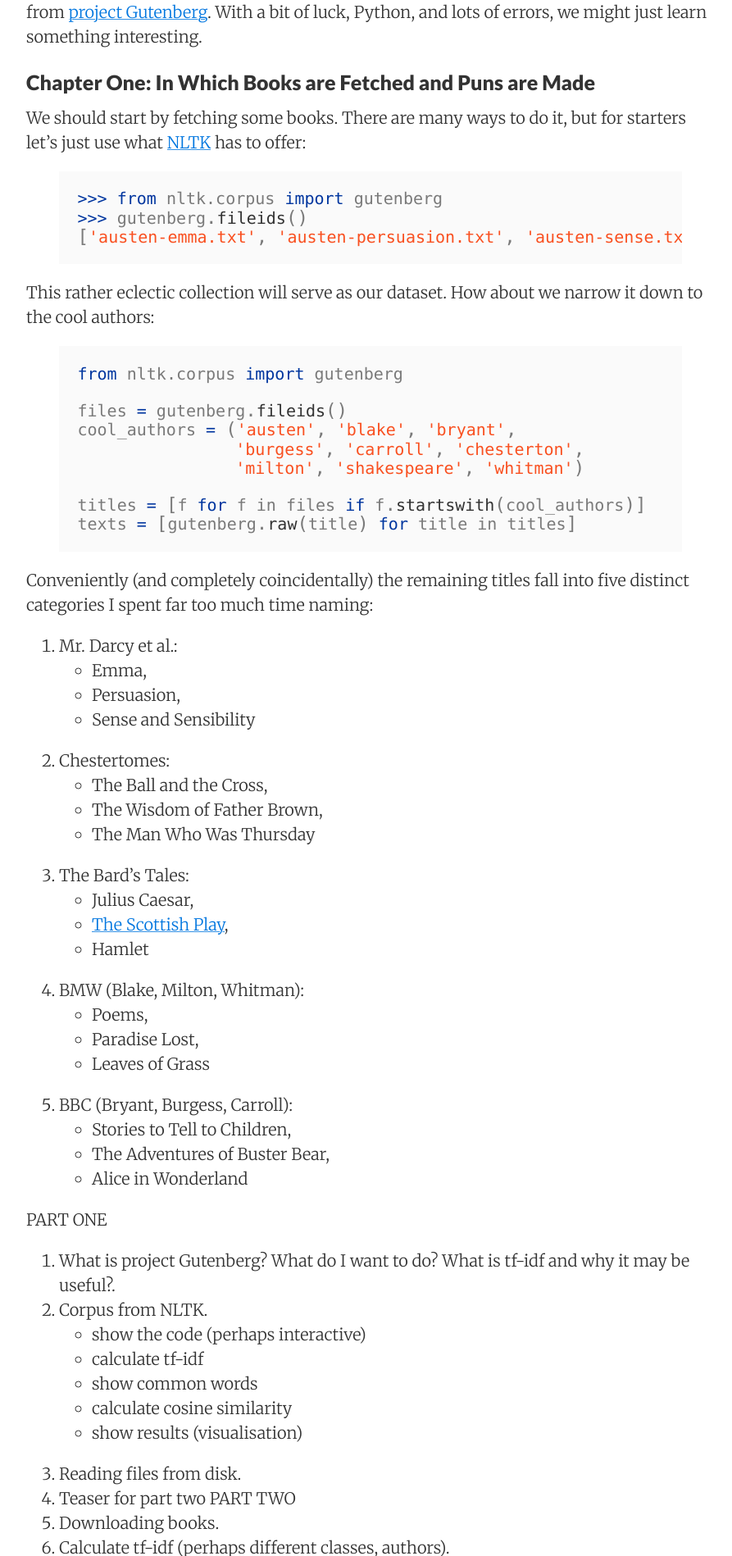
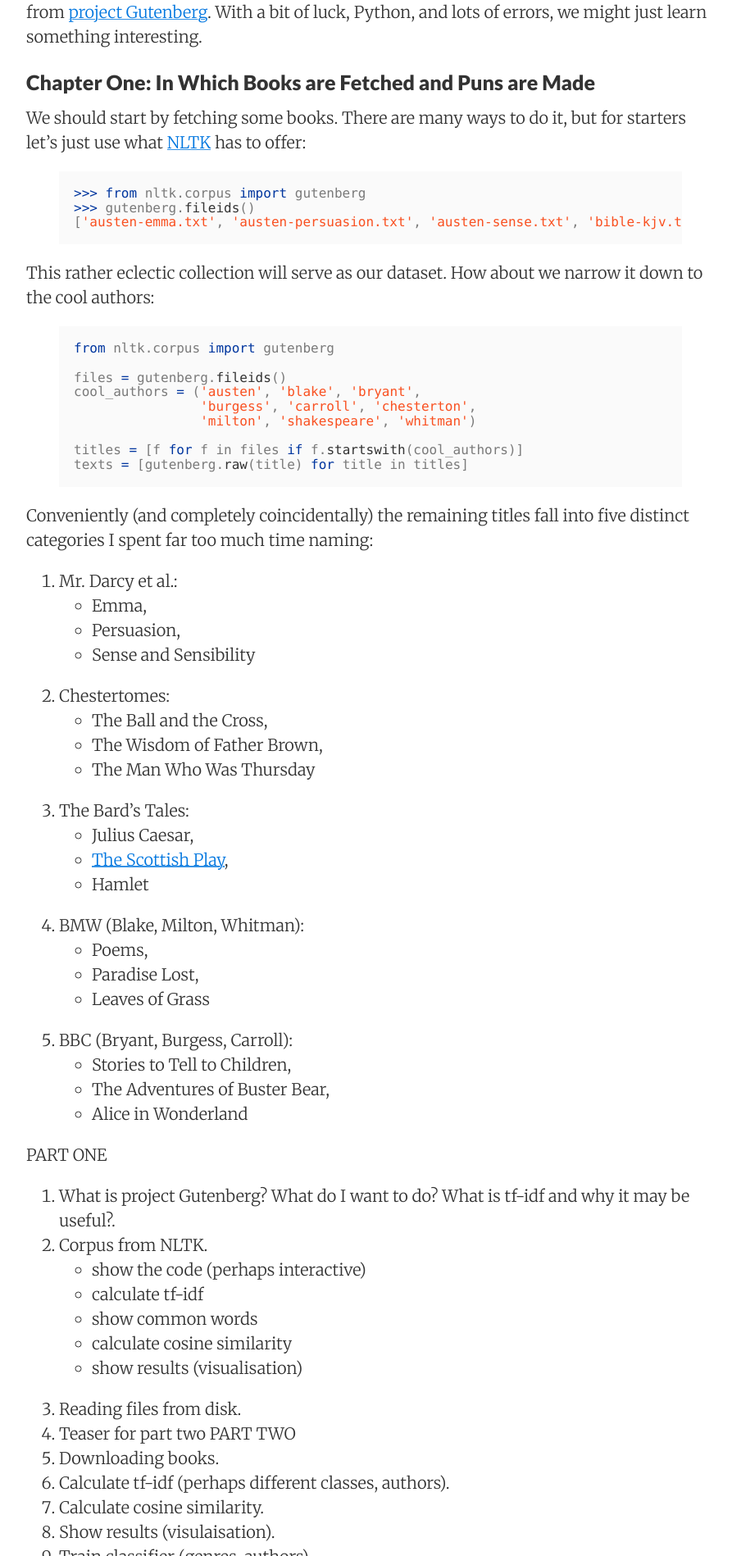
Before and after one commit to sbdzdz/sebastiandziadzio.github.io, a Jekyll site: the page built from _posts/2017-05-01-fun-with-books.md, in a window 1280 px wide. Shown: the part 561-2459 px from the top of the page at 82% size, without its empty margins (188-1081 px from the left). Built offline with Jekyll 4.4.1, drawn with Linux system fonts in a browser that asks for light colours; nearby versions of some CDN libraries.

Commit message:
Use smaller font in code snippets

```diff
--- a/_sass/_code.scss
+++ b/_sass/_code.scss
@@ -7,6 +7,7 @@ pre code {
 pre,
 code {
   font-family: $monospace-font-family;
+  font-size: 0.8rem;
 }
 
 code {
@@ -22,7 +23,7 @@ pre {
 }
 
 .highlight .p {
-  font-size: 1.125rem;
+  font-size: 0.8rem;
   line-height: 1;
 }
 
```
